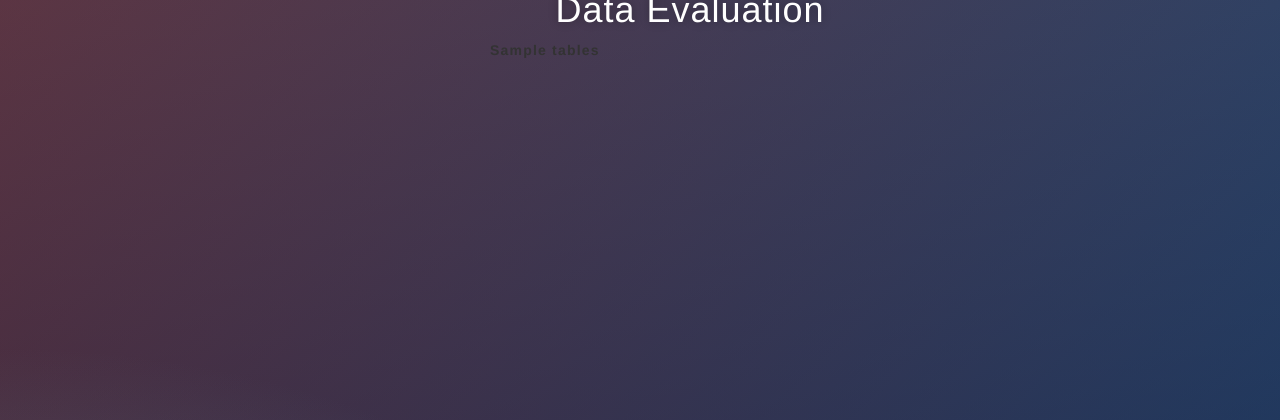
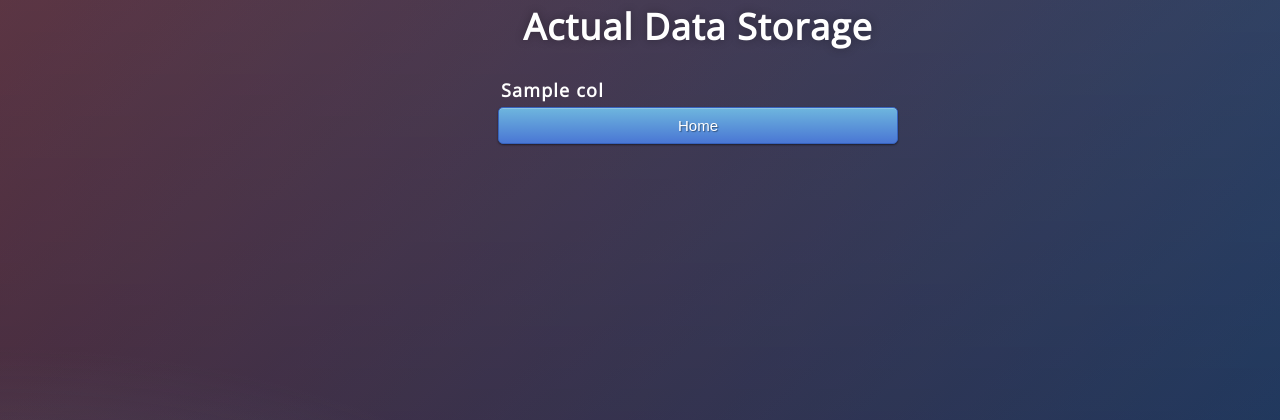
Before and after one commit to winstonjoels/mlops, a Flask app: template templates/eval.html in a window 1280 px wide. Shown: the top 420 px of the page. Run offline with Flask 2, Linux system fonts and the light colour scheme; the template is opened without the code that fills it: most values are stand-ins (such as "Sample title", 1, 10 or a date in 2020); lists and menus that the app fills with data are empty; some libraries are stand-ins or nearby versions.

Commit message:
Update eval.html

```diff
--- a/templates/eval.html
+++ b/templates/eval.html
@@ -1,27 +1,47 @@
 <!DOCTYPE html>
 <html>
      <head>
-        <title>Data Evaluation</title>
+        <title>Actual Data Storage</title>
         <meta charset="UTF-8">
 	<link href='https://fonts.googleapis.com/css?family=Pacifico' rel='stylesheet' type='text/css'>
 	<link href='https://fonts.googleapis.com/css?family=Arimo' rel='stylesheet' type='text/css'>
 	<link href='https://fonts.googleapis.com/css?family=Hind:300' rel='stylesheet' type='text/css'>
 	<link href='https://fonts.googleapis.com/css?family=Open+Sans+Condensed:300' rel='stylesheet' type='text/css'>
-	<link type="text/css" rel="stylesheet" href="{{ url_for('static', filename='./style.css') }}">
-        <script src="https://ajax.googleapis.com/ajax/libs/jquery/2.2.0/jquery.min.js"></script>
-        <link rel="stylesheet" href="https://maxcdn.bootstrapcdn.com/bootstrap/3.3.6/css/bootstrap.min.css" />
-        <script src="https://maxcdn.bootstrapcdn.com/bootstrap/3.3.6/js/bootstrap.min.js"></script>
+	<link type='text/css' rel='stylesheet' href='{{ url_for('static', filename='./style.css') }}'>
      </head>
      <body>
 	<div class="login">
-                <h1>Data Evaluation</h1>
+	<h1>Actual Data Storage</h1>
+	<!-- Form to enter new data for predictions  -->
+
         <table>
-<!--                		{% for table in tables %} -->
 		<tr>
-        			<th>{{ tables }}</th>
+        	{% for col in column_names %}
+        		<th>{{col}}</th>
+        	{% endfor %}
     		</tr>
-<!--                		{% endfor %} -->
+    		{% for row in row_data %}
+		<form action="{{ url_for('after_eval')}}" method="POST">
+    		<tr>
+        	{% for col, row_ in zip(column_names, row) %}
+        		{% if col == link_column %}
+        			<td>
+					<input name={{ col }} value={{ row_ }} />
+            			</td>
+				<td>
+					<button type='submit' class='btn btn-primary btn-block btn-large'>Save</button>
+				</td>
+        		{% else %}
+        		<td><input name={{ col }} value={{ row_ }} readonly/></td>
+        		{% endif %}
+        	{% endfor %}
+    		</tr>
+		</form>
+    		{% endfor %}
 	</table>
+	<form action="{{ url_for('home')}}">
+		<button type="submit" class="btn btn-primary btn-block btn-large">Home</button>
+	</form><br>
 	</div>
      </body>
 </html>
```
Lines whose indentation alone changed are shown as unchanged.
